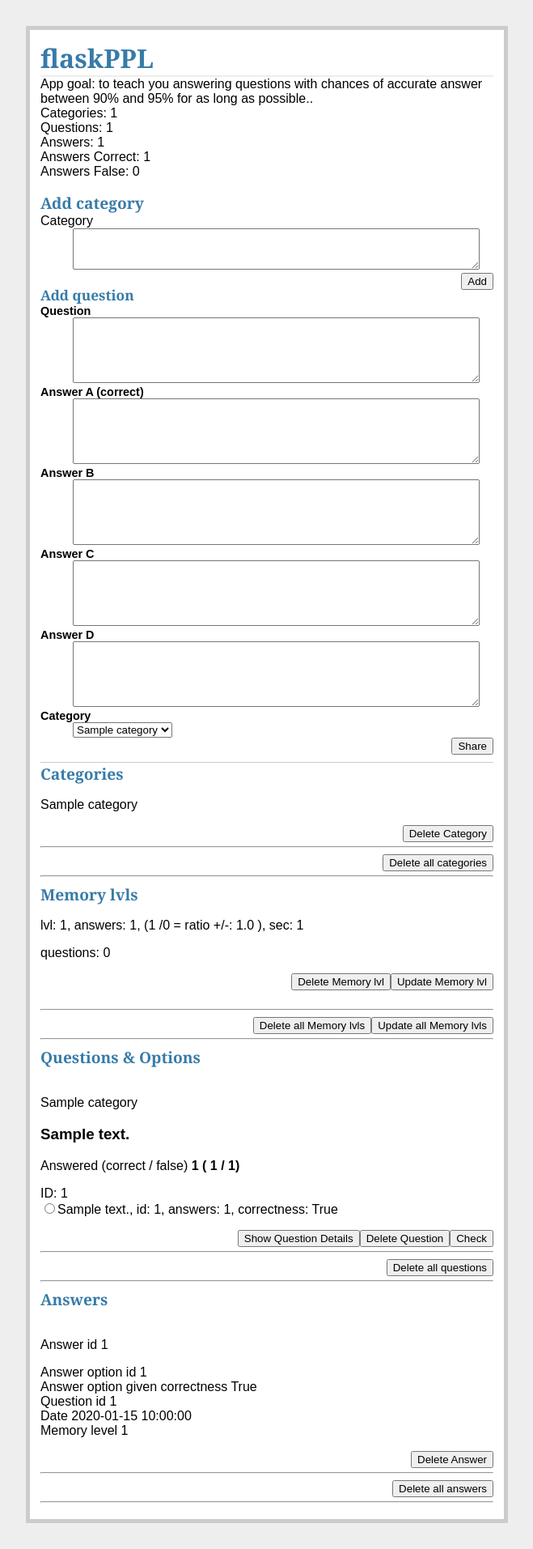
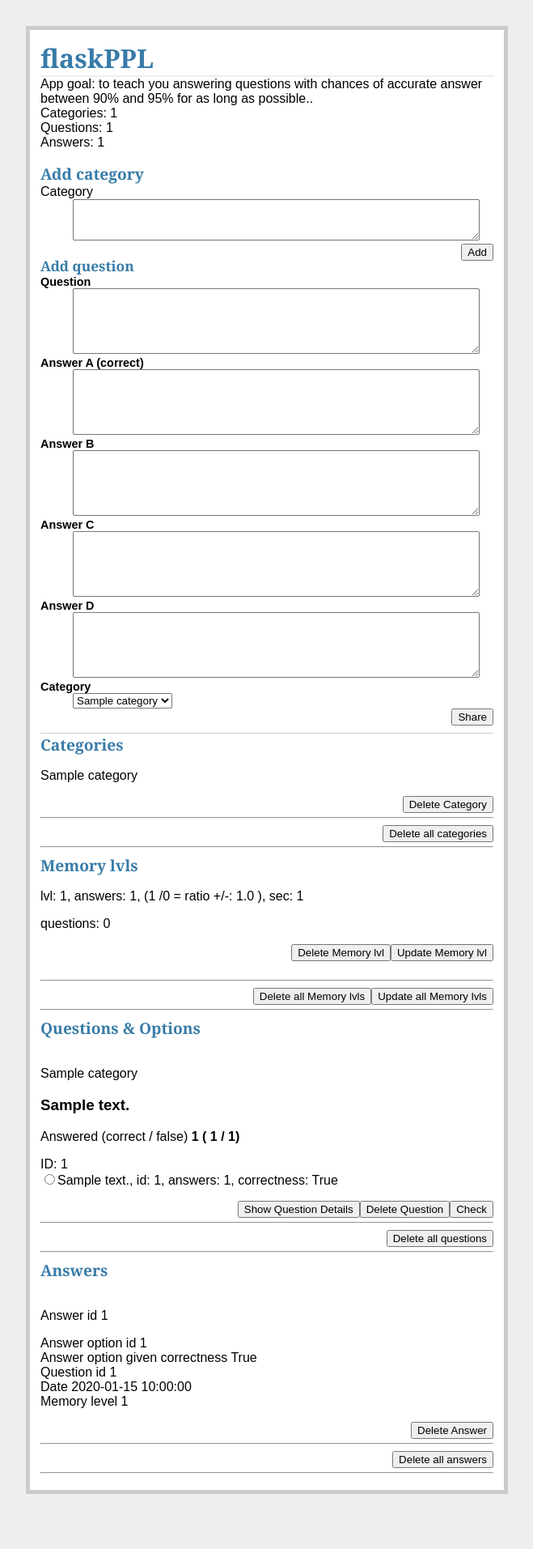
Before and after one commit to szuetam/ABCDtest, a Flask app: page / in a window 1280 px wide. Shown: the whole page at 81% size, without its empty margins (310-969 px from the left). After the commit the page ends 1845 px from the top, so only its background shows below. Run offline with Flask 2, Linux system fonts and the light colour scheme; tables that the repository leaves empty hold one stand-in row (values such as "Sample post").

Commit message:
just deleted unused queries

```diff
--- a/app/app.py
+++ b/app/app.py
@@ -355,13 +355,7 @@ def show_entries():
             categories_count=Category.query.count(),
             questions_count=Question.query.count(),
             answers_count=Answer.query.count(),
-            Question_ob=Question,
-            Option_ob=Option,
-            Answer_ob=Answer,
-            Memory_lvl_ob=Memory_lvl,
             memory_lvls=Memory_lvl.query.all(),
-            answers_true_count=Answer.query.join(Option).filter(Option.correctness==True).count(),
-            answers_false_count=Answer.query.join(Option).filter(Option.correctness==False).count(),
             questions=Question.query.all(),
             categories=Category.query.all(),
             answers=Answer.query.all(),
--- a/app/templates/show_entries.html
+++ b/app/templates/show_entries.html
@@ -5,8 +5,6 @@ App goal: to teach you answering questions with chances of accurate answer betwe
 Categories: {{ categories_count }} <br>
 Questions: {{ questions_count }} <br>
 Answers: {{ answers_count }} <br>
-Answers Correct: {{ answers_true_count }} <br>
-Answers False: {{ answers_false_count }} <br>
 
 <form action="{{ url_for('add_category') }}" method="post" class="add-category">
       <dl>
```
